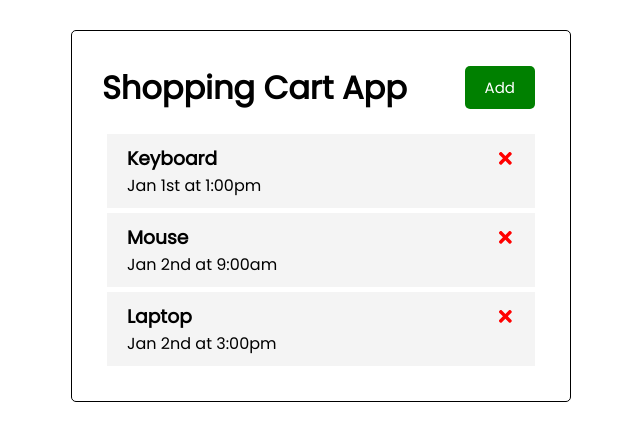
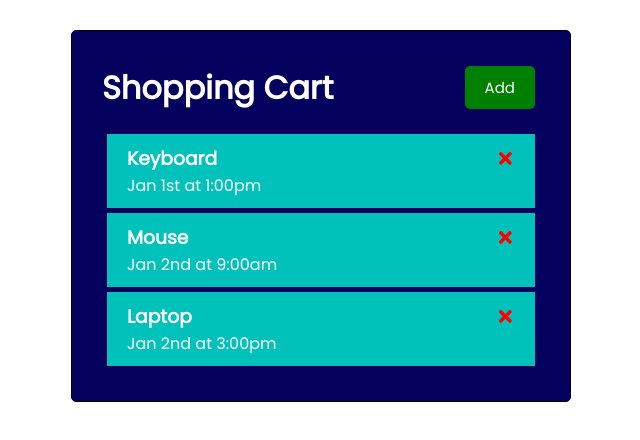
Before and after one commit to nomadkode/nomad-shopping-cart, a React (Create React App) app: page / in a window 1280 px wide. Shown: the top 440 px of the page, without its empty margins (319-959 px from the left). Built offline with nearby package versions, Linux system fonts and the light colour scheme.

Commit message:
color palette change

```diff
--- a/public/index.html
+++ b/public/index.html
@@ -9,7 +9,7 @@
       name="description"
       content="Web site created using create-react-app"
     />
-    <title>Shopping Cart App</title>
+    <title>Shopping Cart</title>
   </head>
   <body>
     <noscript>You need to enable JavaScript to run this app.</noscript>
--- a/src/components/Header.js
+++ b/src/components/Header.js
@@ -15,7 +15,7 @@ const Header = ({ title, onAdd, showAdd }) => {
 };
 
 Header.defaultProps = {
-  title: 'Shopping Cart App',
+  title: 'Shopping Cart',
 };
 
 Header.propTypes = {
--- a/src/index.css
+++ b/src/index.css
@@ -11,6 +11,8 @@ body {
 }
 
 .container {
+  background-color: #04005e;
+  color: white;
   max-width: 500px;
   margin: 30px auto;
   overflow: auto;
@@ -55,7 +57,7 @@ btn:active {
 }
 
 .cart {
-  background: #f4f4f4;
+  background: #00c2ba;
   margin: 5px;
   padding: 10px 20px;
   cursor: pointer;
```
